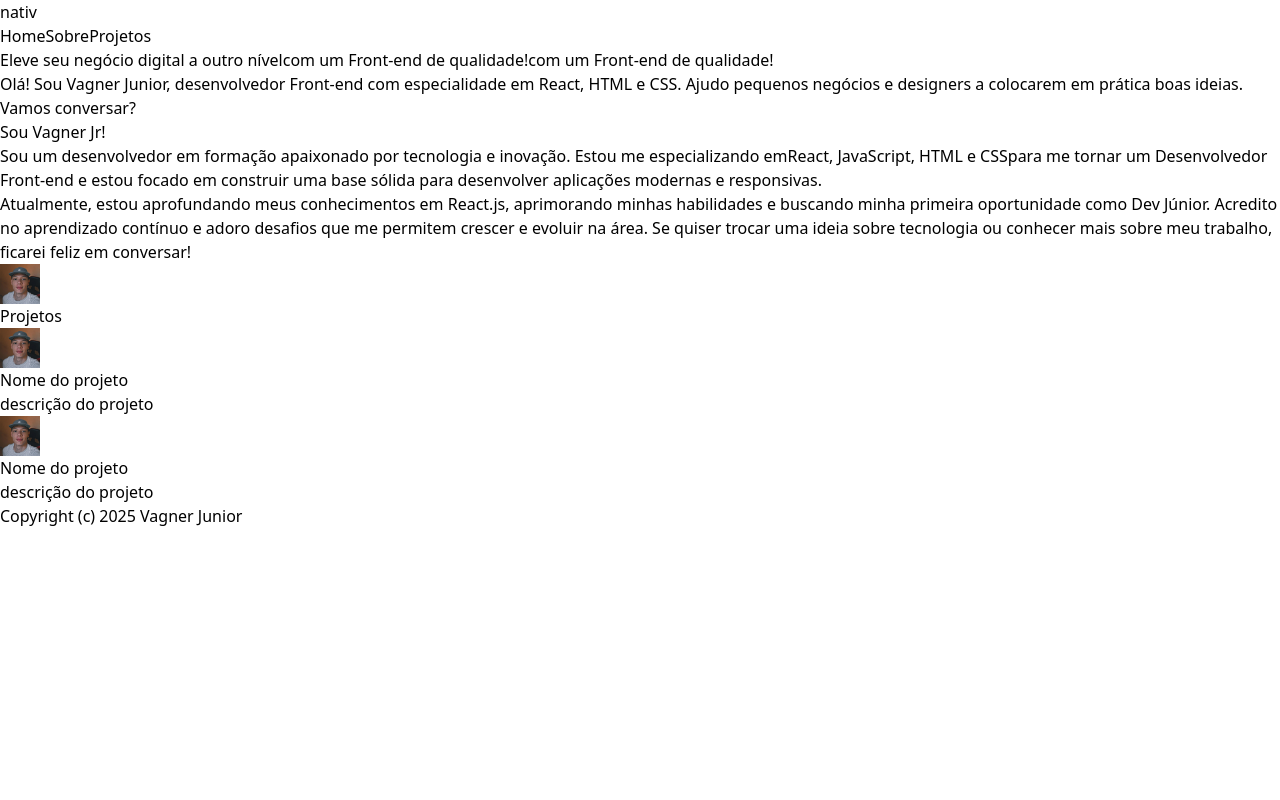
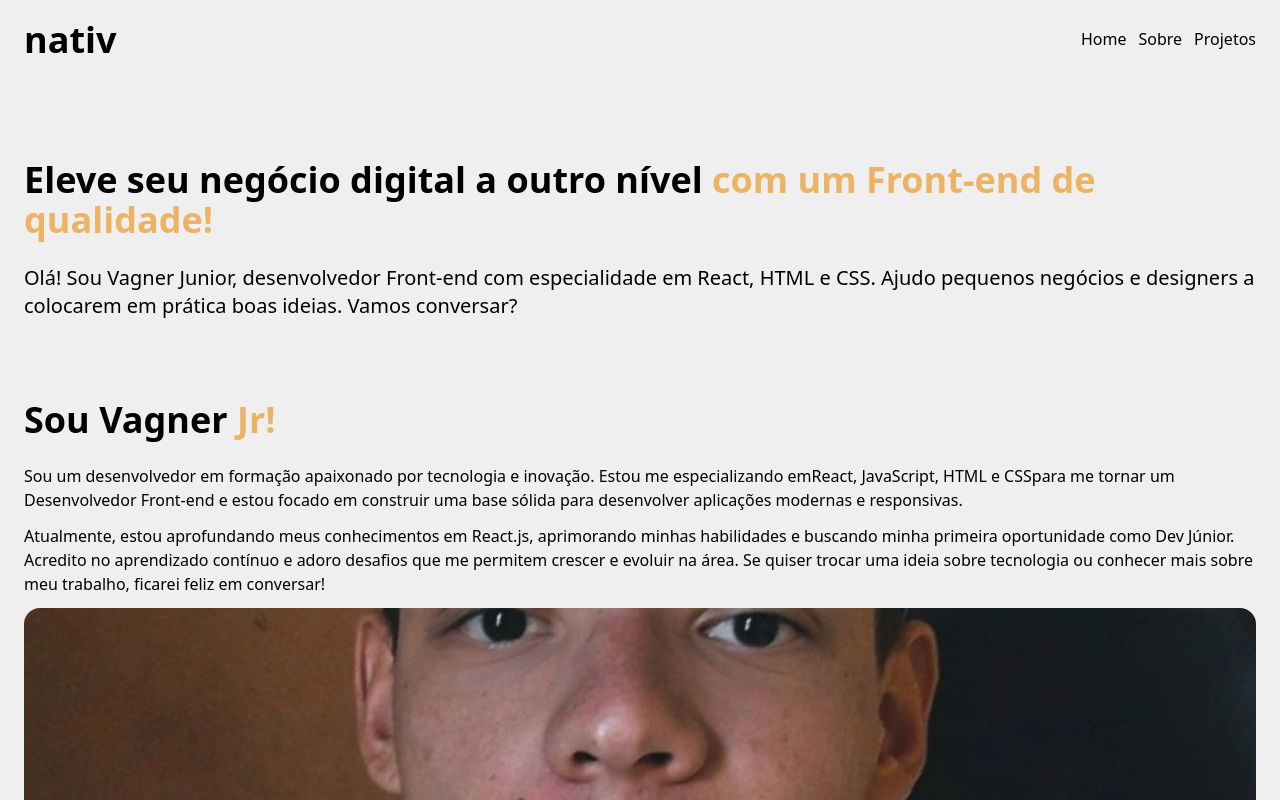
Before and after one commit to VagnerNatvidade/nativ, a Next.js app: page / in a window 1280 px wide. Shown: the top 800 px of the page. Built offline with nearby package versions, Linux system fonts and the light colour scheme.

Commit message:
feat:create lading page

```diff
--- /dev/null
+++ b/app/components/header.tsx
@@ -0,0 +1,17 @@
+import NavLink from "./nav-link";
+
+const Header = () => {
+  return (
+    <header className="fixed h-20 w-full flex items-center justify-between py-2 px-6 bg-[#efefef]">
+      <h1 className="text-4xl font-bold">nativ</h1>
+
+      <nav className="flex gap-3">
+        <NavLink href={"#home"}>Home</NavLink>
+        <NavLink href={"#about"}>Sobre</NavLink>
+        <NavLink href={"#projects"}>Projetos</NavLink>
+      </nav>
+    </header>
+  );
+};
+
+export default Header;
--- /dev/null
+++ b/app/components/nav-link.tsx
@@ -0,0 +1,19 @@
+import Link from "next/link";
+
+interface NavLinkProps {
+  children: string;
+  href: string;
+}
+
+const NavLink = ({ children, href }: NavLinkProps) => {
+  return (
+    <Link
+      href={href}
+      className="after:content-[''] after:block after:w-0 after:h-0.5 after:bg-[#ecb365] after:transition-all hover:w-full hover:after:w-full"
+    >
+      {children}
+    </Link>
+  );
+};
+
+export default NavLink;
--- a/app/globals.css
+++ b/app/globals.css
@@ -1,7 +1,13 @@
 @import "tailwindcss";
 
 * {
-  margin: 0;
-  padding: 0;
   box-sizing: border-box;
 }
+
+body * {
+  color: "#efefef";
+}
+
+body {
+  background: #efefef;
+}
--- a/app/layout.tsx
+++ b/app/layout.tsx
@@ -6,7 +6,7 @@ export default function RootLayout({
   children: React.ReactNode;
 }>) {
   return (
-    <html lang="en">
+    <html lang="pt-BR">
       <body className={`antialiased`}>{children}</body>
     </html>
   );
--- a/app/page.tsx
+++ b/app/page.tsx
@@ -1,42 +1,35 @@
 import Image from "next/image";
 import Link from "next/link";
+import Header from "./components/header";
 
 export default function Home() {
   return (
     <div>
-      <header>
-        <h1>nativ</h1>
+      <Header />
 
-        <nav>
-          <Link href="#home">Home</Link>
-          <Link href="#about">Sobre</Link>
-          <Link href="#projects">Projetos</Link>
-        </nav>
-      </header>
-
-      <main>
-        <section id="home">
-          <h2>
-            Eleve seu negócio digital a outro nível
-            <span>
-              com um Front-end de qualidade!com um Front-end de qualidade!
+      <main className="px-6 mb-20">
+        <section id="home" className="pt-40">
+          <h2 className="text-4xl font-bold mb-6">
+            Eleve seu negócio digital a outro nível{" "}
+            <span className="text-[#ecb365]">
+              com um Front-end de qualidade!
             </span>
           </h2>
 
-          <p>
+          <p className="text-xl">
             Olá! Sou Vagner Junior, desenvolvedor Front-end com especialidade em
             React, HTML e CSS. Ajudo pequenos negócios e designers a colocarem
             em prática boas ideias. Vamos conversar?
           </p>
         </section>
 
-        <section id="about">
-          <h2>
-            Sou Vagner <span>Jr!</span>
+        <section id="about" className="pt-20">
+          <h2 className="text-4xl font-bold mb-6">
+            Sou Vagner <span className="text-[#ecb365]">Jr!</span>
           </h2>
 
-          <div>
-            <p>
+          <div className="mb-3">
+            <p className="mb-3">
               Sou um desenvolvedor em formação apaixonado por tecnologia e
               inovação. Estou me especializando em
               <span>React, JavaScript, HTML e CSS</span>
@@ -56,7 +49,7 @@ export default function Home() {
           </div>
 
           <Image
-            className="w-10"
+            className="rounded-2xl w-full h-80 object-cover"
             src={"/me.jpg"}
             alt="imagem de perfil do gituhb de Vagner"
             width={1000}
@@ -64,44 +57,59 @@ export default function Home() {
           />
         </section>
 
-        <section id="projects">
-          <h2>Projetos</h2>
+        <section id="projects" className="pt-20">
+          <h2 className="text-4xl font-bold mb-6">
+            {" "}
+            Meus <span className="text-[#ecb365]">projetos</span>.
+          </h2>
 
-          <article>
-            <Link href={""}>
+          <article className="flex flex-col gap-3">
+            <div className="p-6 rounded-2xl bg-[#04293a]">
               <Image
-                className="w-10"
+                className="rounded-2xl w-full h-40 object-cover "
                 src={"/me.jpg"}
                 alt="imagem previwe do projeto xxx"
                 width={1000}
                 height={1000}
               />
 
-              <div>
-                <h3>Nome do projeto</h3>
-                <p>descrição do projeto</p>
+              <div className="mt-3 text-[#efefef]">
+                <h3 className="text-xl font-bold">Timer</h3>
+                <p className="mb-3">
+                  Timer é um relógio pomodoro em contagem regressiva .
+                </p>
+                <Link href={""} className="hover:cursor-pointer">
+                  Acesse o app aqui...
+                </Link>
               </div>
-            </Link>
+            </div>
 
-            <Link href={""}>
+            <div className="p-6 rounded-2xl bg-[#04293a]">
               <Image
-                className="w-10"
+                className="rounded-2xl w-full h-40 object-cover "
                 src={"/me.jpg"}
                 alt="imagem previwe do projeto xxx"
                 width={1000}
                 height={1000}
               />
 
-              <div>
-                <h3>Nome do projeto</h3>
-                <p>descrição do projeto</p>
+              <div className="mt-3 text-[#efefef]">
+                <h3 className="text-xl font-bold">Timer</h3>
+                <p className="mb-3">
+                  Timer é um relógio pomodoro em contagem regressiva .
+                </p>
+                <Link href={""} className="hover:cursor-pointer">
+                  Acesse o app aqui...
+                </Link>
               </div>
-            </Link>
+            </div>
           </article>
         </section>
       </main>
 
-      <footer>Copyright (c) 2025 Vagner Junior</footer>
+      <footer className="w-full h-40 flex items-center justify-center text-[#efefef] bg-[#04293a]">
+        Copyright (c) 2025 Vagner Natividade
+      </footer>
     </div>
   );
 }
```
